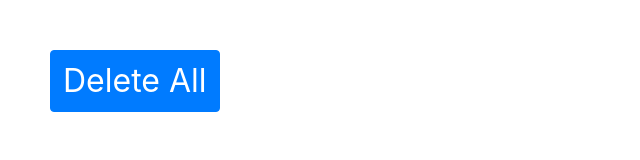
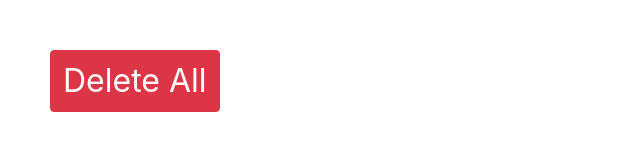
Before and after one commit to kndugan/week-22-herokuDeploy, a website: page public/deleteAll.html in a window 1280 px wide. Shown: the whole page, without its empty margins (0-640 px from the left). Drawn offline with nearby package versions, Linux system fonts and the light colour scheme.

Commit message:
Update to delete button

```diff
--- a/public/deleteAll.html
+++ b/public/deleteAll.html
@@ -8,7 +8,7 @@
 <!-- user interface -->
 <body>
     <div style="padding:50px">
-        <button type="button" class="btn btn-primary" style="font-size: 2em;" onclick="deleteAll()">Delete All</button><br>
+        <button type="button" class="btn btn-danger" style="font-size: 2em;" onclick="deleteAll()">Delete All</button><br>
         <div id="status"></div>
     </div>
 </body>
```
